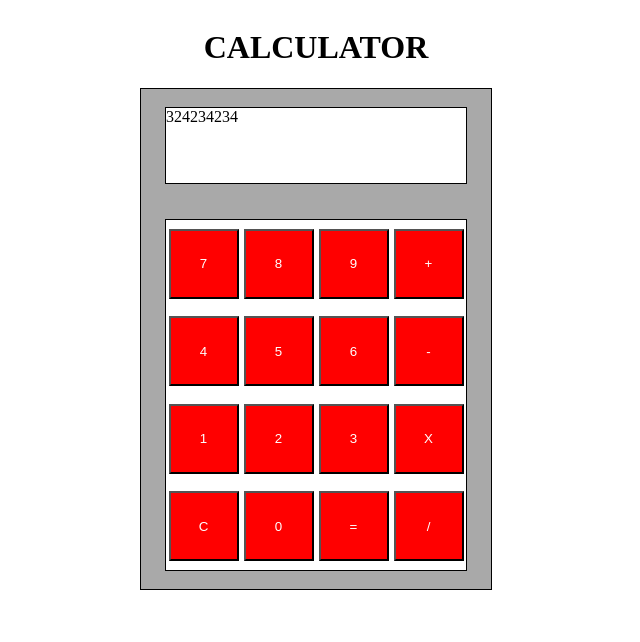
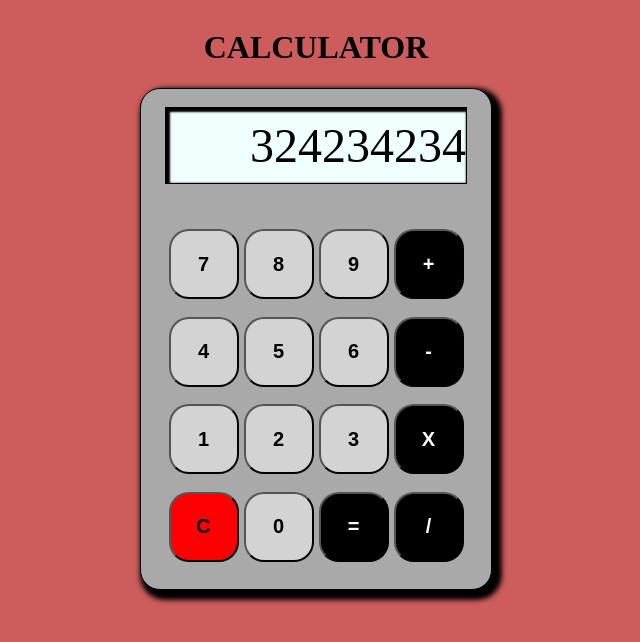
Before and after one commit to soaresm94/calculator, a plain HTML site: page index.html in a window 1280 px wide. Shown: the whole page, without its empty margins (324-964 px from the left). Drawn offline with Linux system fonts and the light colour scheme.

Commit message:
Added some style

```diff
--- a/styles.css
+++ b/styles.css
@@ -2,6 +2,7 @@ body{
     display: flex;
     flex-direction: column;
     align-items: center;
+    background-color: indianred;
 }
 
 #calculator{
@@ -13,29 +14,49 @@ body{
     flex-wrap: wrap;
     align-items: center;
     background-color: darkgray;
+    border-radius: 20px;
+    box-shadow: 5px 5px 5px 5px black;
 }
 
 #display{
     height: 75px;
     width: 300px;
     border: solid 1px;
-    background-color: white;
+    background-color: azure;
+    box-shadow: inset 2px 2px 2px 2px black;
+    display: flex;
+    justify-content: end;
+    font-size: 3em;
+    align-items: center;
 }
 
 #buttons{
     height: 350px;
     width: 300px;
-    border: solid 1px;
     display: flex;
     flex-wrap: wrap;
     justify-content: space-around;
     align-items: center;
-    background-color: white;
 }
 
 button{
     height: 70px;
     width: 70px;
+    background-color: lightgray;
+    font-size: 20px;
+    border-radius: 20px;
+    font-weight: bold;
+}
+
+.class13{
     background-color: red;
+}
+
+.class4,
+.class8,
+.class12,
+.class15,
+.class16{
+    background-color: black;
     color: white;
 }
```
